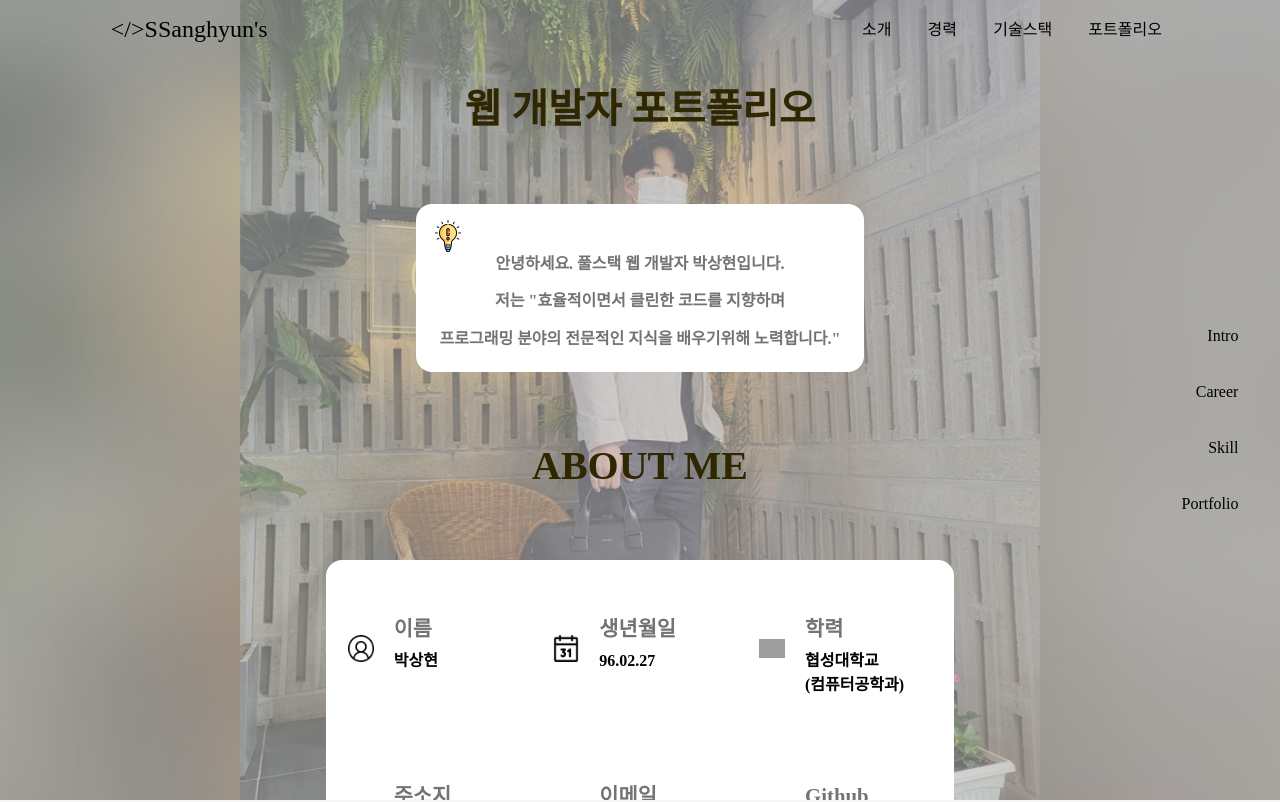
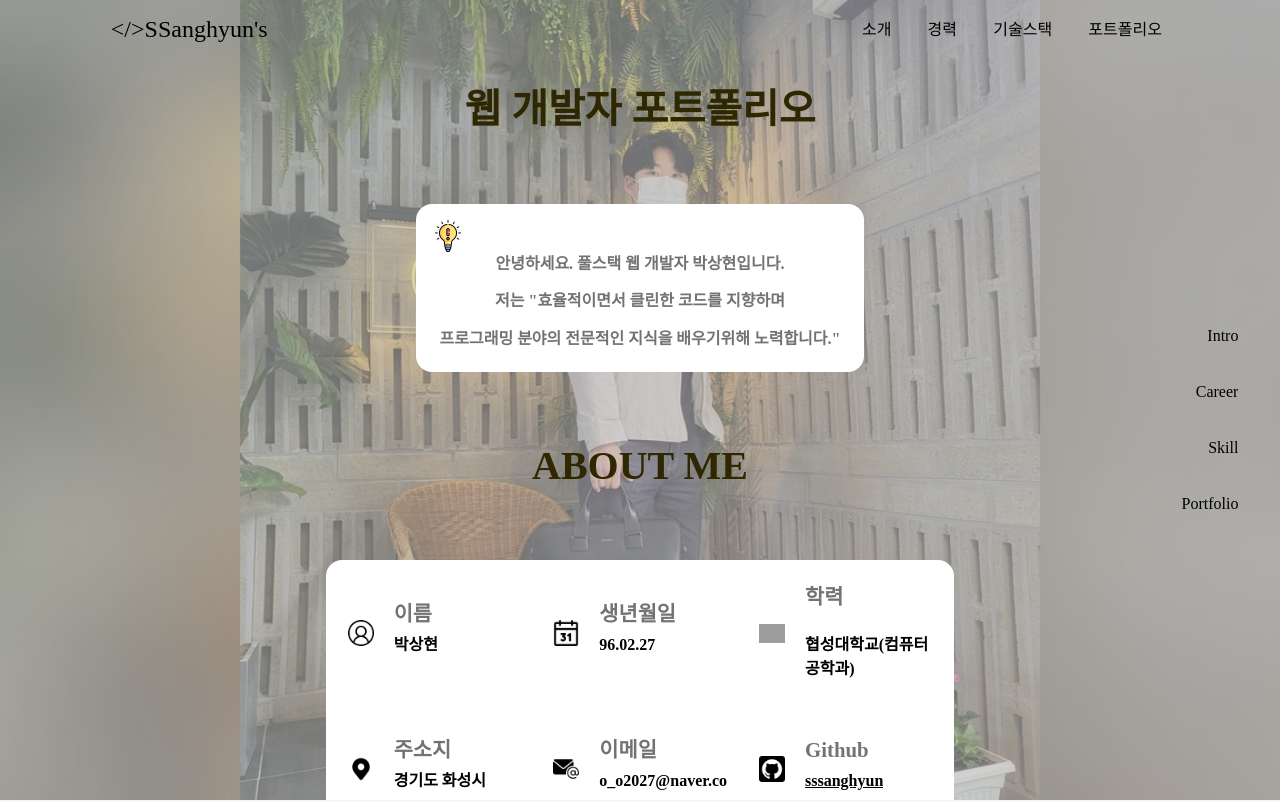
Before and after one commit to sssanghyun/my_little_web, a Next.js app in the folder my-little-web/: page / in a window 1280 px wide. Shown: the top 802 px of the page. Built offline with nearby package versions, Linux system fonts and the light colour scheme; grey boxes are pictures that could not be loaded; a web font is replaced by a local one.

Commit message:
- 소개페이지 줄바꿈 제거

```diff
--- a/my-little-web/src/components/Intro.js
+++ b/my-little-web/src/components/Intro.js
@@ -49,10 +49,9 @@ export default function Intro() {
                                 src="aboutme3.png"
                             ></img>
                         </div>
-                        <div className="intro_intro_text4 education">학력</div>
+                        <div className="intro_intro_text4">학력</div>
                         <div className="intro_intro_text5">
-                            협성대학교<br></br>
-                            (컴퓨터공학과)
+                            협성대학교(컴퓨터공학과)
                         </div>
                     </div>
                     <div className="intro_intro_aboutme_item">
--- a/my-little-web/src/styles/intro.css
+++ b/my-little-web/src/styles/intro.css
@@ -144,7 +144,3 @@ a.intro_intro_a {
     /* text-decoration-line: none; */
     color: black;
 }
-
-.education {
-    padding-top: 2rem;
-}
```
